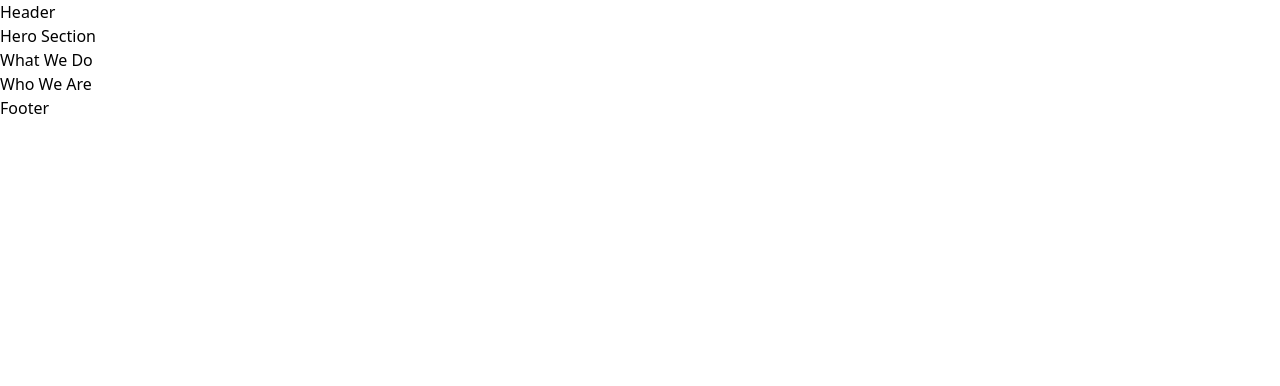
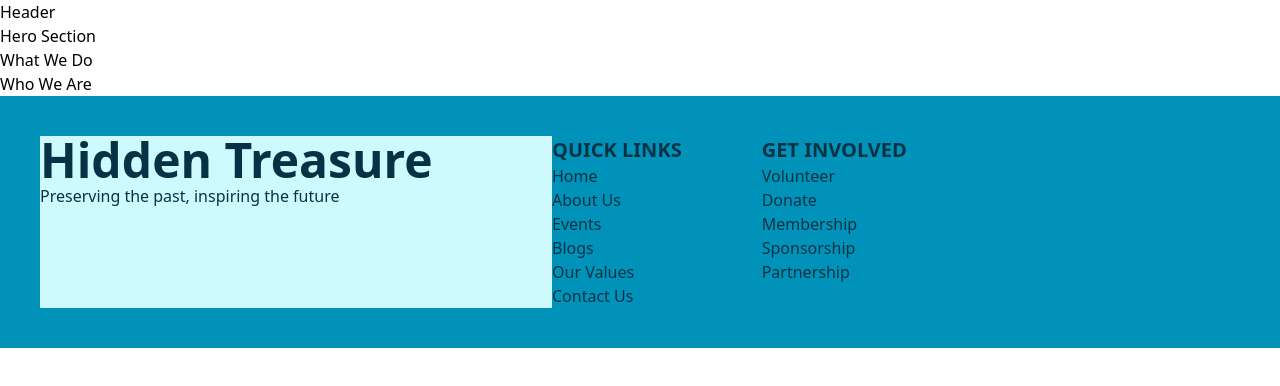
Before and after one commit to UoaWDCC/hidtreas, a Next.js app: page / in a window 1280 px wide. Shown: the top 386 px of the page. Built offline with nearby package versions, Linux system fonts and the light colour scheme.

Commit message:
created a basic layout for the footer

```diff
--- a/src/components/common/Footer.tsx
+++ b/src/components/common/Footer.tsx
@@ -1,7 +1,48 @@
+const links = [
+  {
+    label: 'QUICK LINKS',
+    items: [
+      { label: 'Home', href: '/' },
+      { label: 'About Us', href: '/about' },
+      { label: 'Events', href: '/events' },
+      { label: 'Blogs', href: '/blogs' },
+      { label: 'Our Values', href: '/values' },
+      { label: 'Contact Us', href: '/contact' },
+    ],
+  },
+  {
+    label: 'GET INVOLVED',
+    items: [
+      { label: 'Volunteer', href: '/volunteer' },
+      { label: 'Donate', href: '/donate' },
+      { label: 'Membership', href: '/membership' },
+      { label: 'Sponsorship', href: '/sponsorship' },
+      { label: 'Partnership', href: '/partnership' },
+    ],
+  },
+]
+
 export default function Footer() {
   return (
-    <div>
-      <p>Footer</p>
+    <div className="w-full bg-cyan-600 text-cyan-950 flex flex-wrap flex-row p-10">
+      <div className="w-lg bg-cyan-100">
+        <p className="text-5xl font-bold">Hidden Treasure</p>
+        <p>Preserving the past, inspiring the future</p>
+      </div>
+      <div className="flex flex-wrap flex-row gap-20">
+        {links.map((link) => (
+          <div key={link.label}>
+            <p className="text-xl font-bold ">{link.label}</p>
+            {link.items.map((item) => (
+              <p key={item.label}>
+                <a href={item.href} className="hover:text-cyan-800 hover:underline">
+                  {item.label}
+                </a>
+              </p>
+            ))}
+          </div>
+        ))}
+      </div>
     </div>
   )
 }
```
Also changed, not shown: 1 other file (tests, documents, lock files or other folders).
